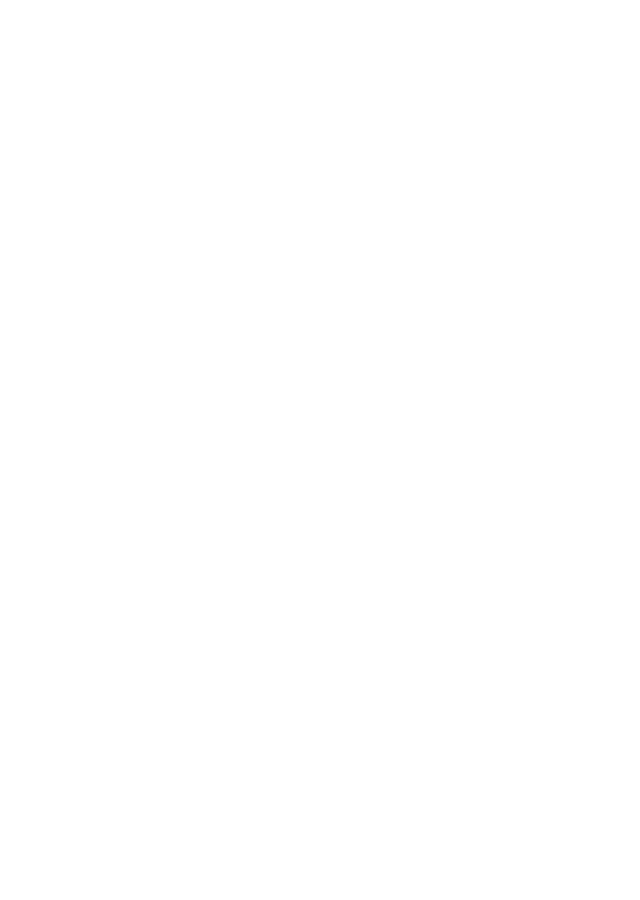
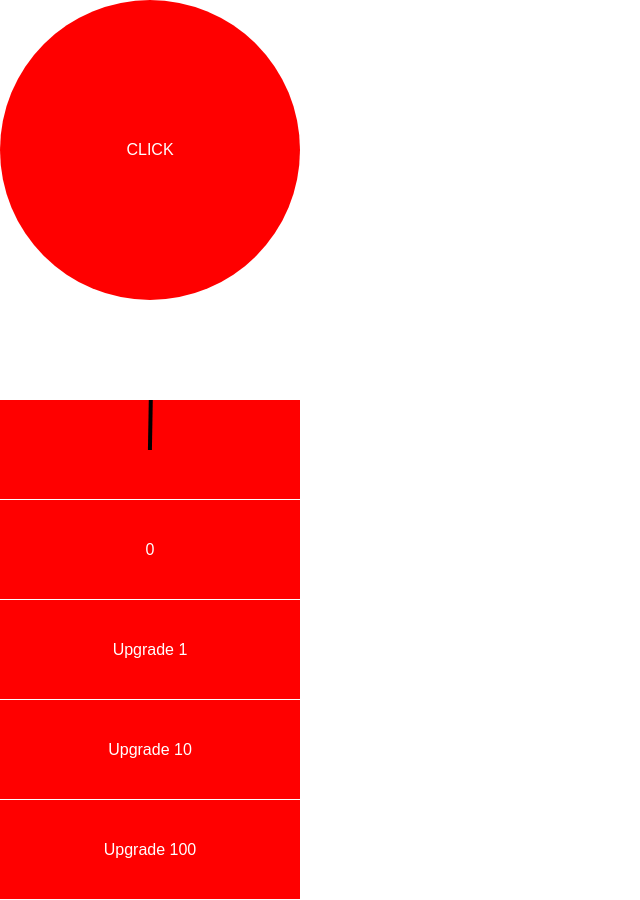
Before and after one commit to NoeFalque/ClickGame, a plain HTML site: page index.html in a window 1280 px wide. Shown: the whole page, without its empty margins (0-640 px from the left). Before the commit the page ends 800 px from the top, so only its background shows below. Drawn offline with Linux system fonts and the light colour scheme.

Commit message:
Les upgrades avec 3 types pour test et une UI a chier de ma part mais *shhhhh*

```diff
--- a/index.html
+++ b/index.html
@@ -9,9 +9,15 @@
 	</head>
 	<body>
 
-		<div class="clickBtn"></div>
-		<div class="hp"></div>
-		<div class="coins"></div>
+		<div class="clickBtn">CLICK</div>
+		<div class="hp">
+		    <div class="hpCurr"></div>
+		</div>
+		<div class="coins">0</div>
+
+		<div class="upgrade1">Upgrade 1</div>
+		<div class="upgrade10">Upgrade 10</div>
+		<div class="upgrade100">Upgrade 100</div>
 
 		<script src="src/js/snap.svg-min.js"></script>
 		<script src="src/js/script.js"></script>
--- a/src/css/style.css
+++ b/src/css/style.css
@@ -0,0 +1,42 @@
+body {
+    font-family: arial;
+}
+
+.clickBtn {
+    width: 300px;
+    height: 300px;
+    border-radius: 50%;
+    background: #ff0000;
+    color: #fff;
+    text-align: center;
+    line-height: 300px;
+    margin-bottom: 100px;
+    cursor: pointer;
+
+}
+
+.hpCurr {
+    width: 4px;
+    height: 50px;
+    background: #000;
+    margin: auto;
+    transform-origin: 50% 90%;
+    transform: rotate(1deg);
+    transition-property: transform;
+    transition-timing-function: cubic-bezier(0, 3, .5, 1.5);
+    transition-duration: 0.2s;
+}
+
+.hp, .coins, .upgrade1, .upgrade10, .upgrade100 {
+    width: 300px;
+    height: 100px;
+    background: #ff0000;
+    color: #fff;
+    text-align: center;
+    line-height: 100px;
+    border-bottom: 1px solid #fff;
+}
+
+.upgrade1, .upgrade10, .upgrade100 {
+    cursor: pointer;
+}
```
